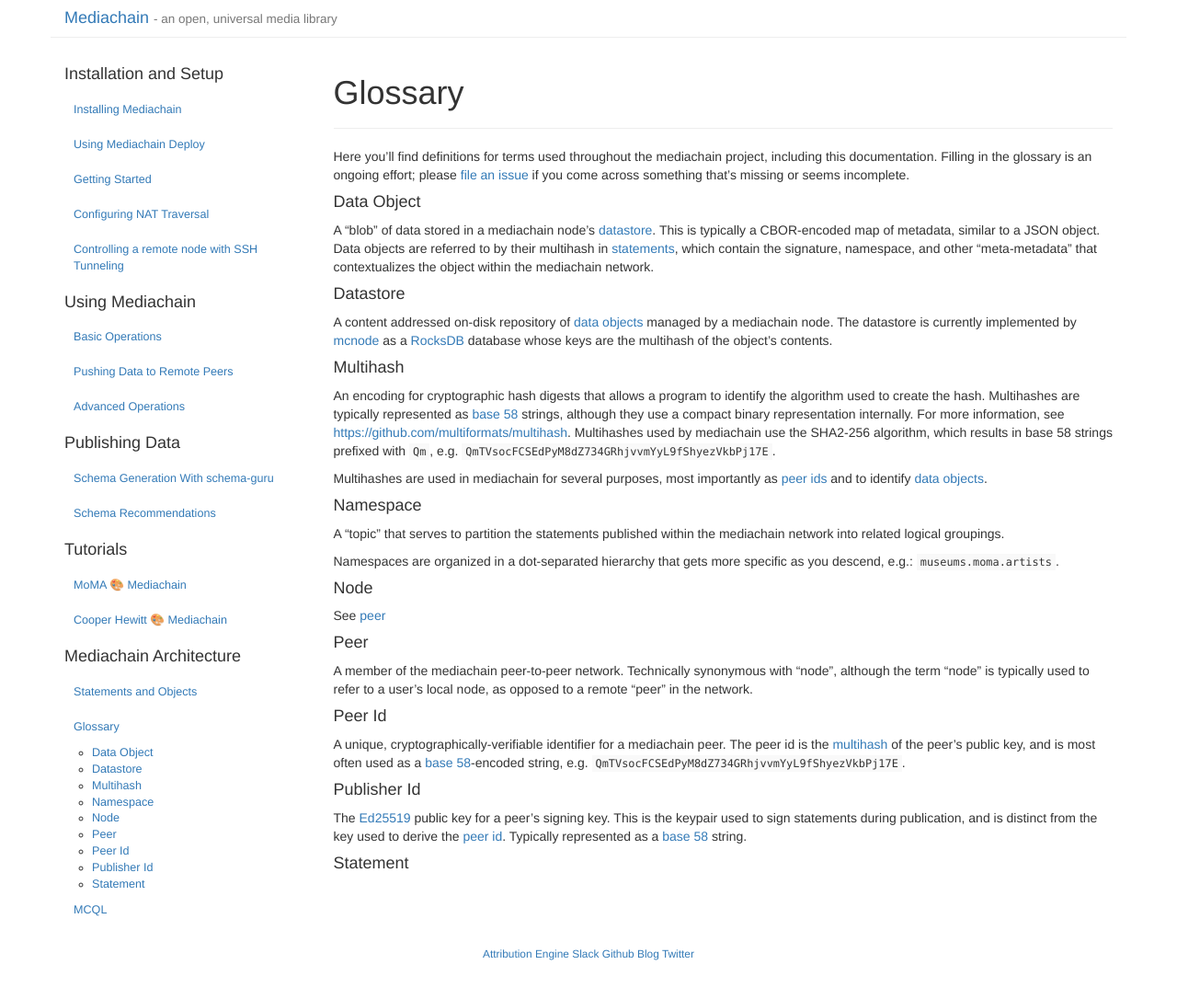
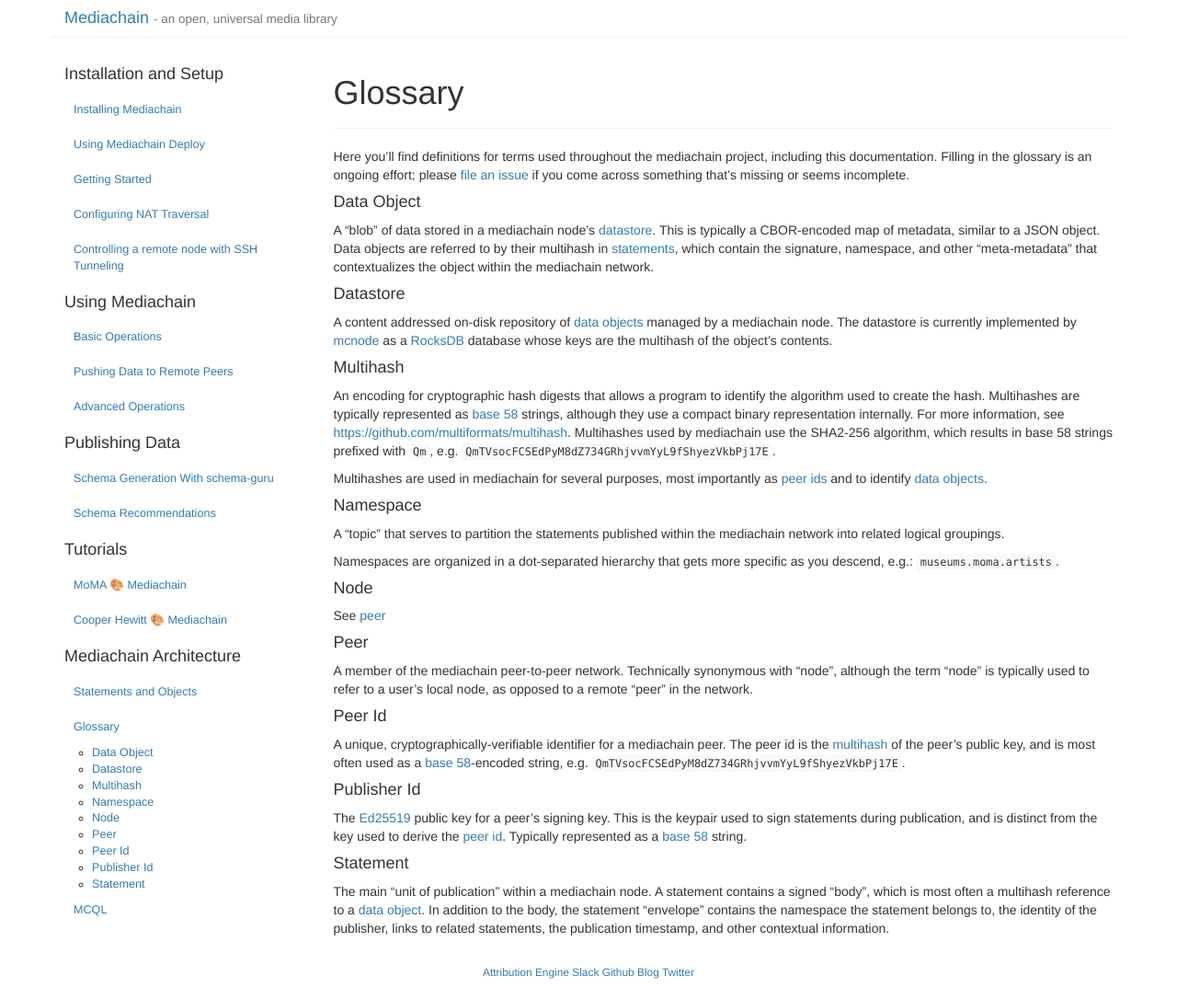
Before and after one commit to mediachain/mediachain-docs, a Jekyll site: the page built from _docs/arch/glossary.md, in a window 1280 px wide. Shown: the whole page at 92% size. Built offline with Jekyll 4.4.1, drawn with Linux system fonts in a browser that asks for light colours; nearby versions of some CDN libraries.

Commit message:
add missing 'statement' entry to glossary

```diff
--- a/_docs/arch/glossary.md
+++ b/_docs/arch/glossary.md
@@ -60,6 +60,11 @@ statements during publication, and is distinct from the key used to derive the [
 Typically represented as a [base 58][base58] string.
 
 #### Statement
+The main "unit of publication" within a mediachain node.  A statement contains a signed "body",
+which is most often a multihash reference to a [data object](#data-object). In addition to the
+body, the statement "envelope" contains  the namespace  the statement belongs to, the identity of
+the publisher, links to related statements, the publication timestamp, and other contextual
+information.
 
 
 [rocksdb]: https://github.com/facebook/rocksdb
```
